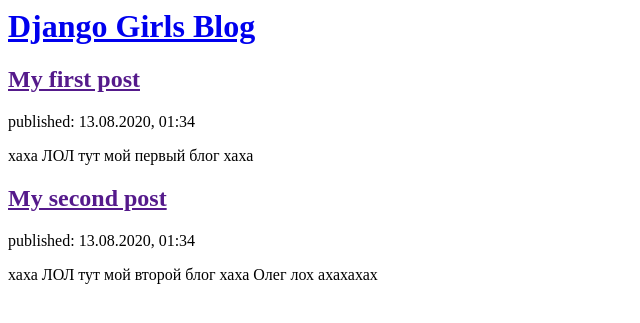
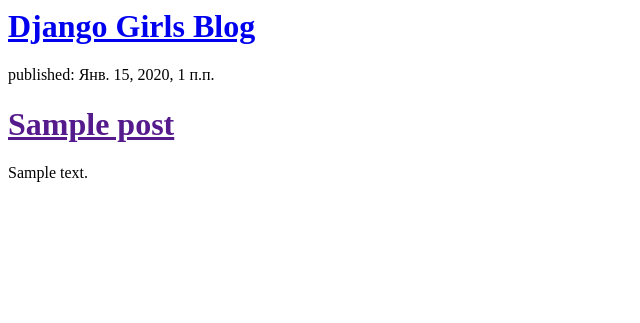
Before and after one commit to Ilyagu/my-first-blog, a Django app: page / in a window 1280 px wide. Shown: the top 323 px of the page, without its empty margins (0-640 px from the left). Run offline with Django 3.2, Linux system fonts and the light colour scheme; tables that the repository leaves empty hold one stand-in row (values such as "Sample post").

Commit message:
added posts

```diff
--- a/blog/templates/blog/post_list.html
+++ b/blog/templates/blog/post_list.html
@@ -7,16 +7,12 @@
             <h1><a href="/">Django Girls Blog</a></h1>
         </div>
 
+        {% for post in posts %}
         <div>
-            <h2><a href="">My first post</a></h2>
-            <p>published: 13.08.2020, 01:34</p>
-            <p>хаха ЛОЛ тут мой первый блог хаха</p>
+            <p>published: {{ post.published_date }}</p>
+            <h1><a href="">{{ post.title }}</a></h1>
+            <p>{{ post.text|linebreaksbr }}</p>
         </div>
-
-        <div>
-            <h2><a href="">My second post</a></h2>
-            <p>published: 13.08.2020, 01:34</p>
-            <p>хаха ЛОЛ тут мой второй блог хаха Олег лох ахахахах</p>
-        </div>
+        {% endfor %}
     </body>
 </html>
```
